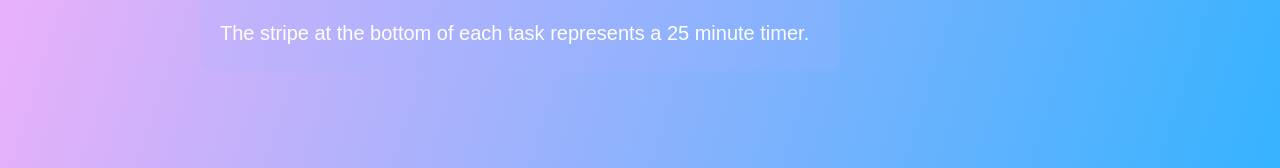
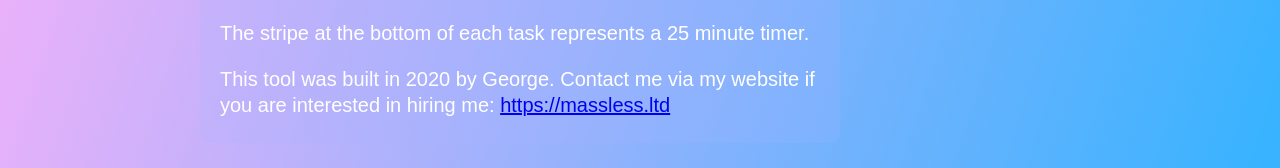
Before and after one commit to campbellgoe/tasktimer, a Next.js app: page /about in a window 1280 px wide. Shown: the part 495-663 px from the top of the page. Built offline with nearby package versions, Linux system fonts and the light colour scheme; a web font is replaced by a local one.

Commit message:
update about

```diff
--- a/pages/about.js
+++ b/pages/about.js
@@ -1,8 +1,14 @@
 export default () => (
     <div className="about-paragraphs about">
+      {/* p>When you're done with a task, click the stop button to save your time.</p>
+      <p>To view your total time spent on each task, click on the task name.</p>
+      <p>To delete a task, click on the delete button next to the task name.</p>
+      <p>To export your data, click the export button in the top right corner.</p>
+      <p>To import your data, click the import button */}
       <p>This app is for designers, freelancers, and other workers who want to track how much time they spend on their work.</p>
       <p>Make a timer for each task in your project, start and stop the timers as you work on each task.</p>
       <p>The stripe at the bottom of each task represents a 25 minute timer.</p>
+      <p>This tool was built in 2020 by George. Contact me via my website if you are interested in hiring me: <a href="https://massless.ltd">https://massless.ltd</a></p>
       <style jsx>{`
         p:last-child {
           margin-bottom: 0;
```
